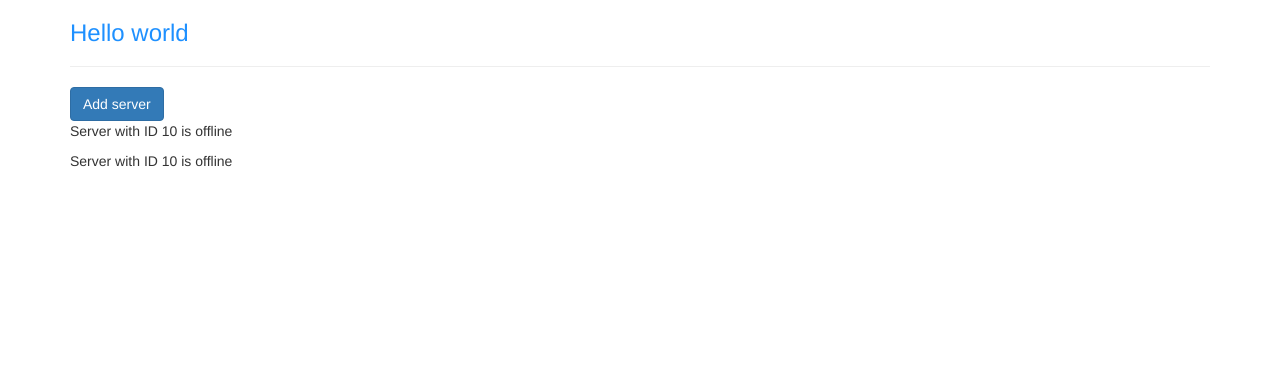
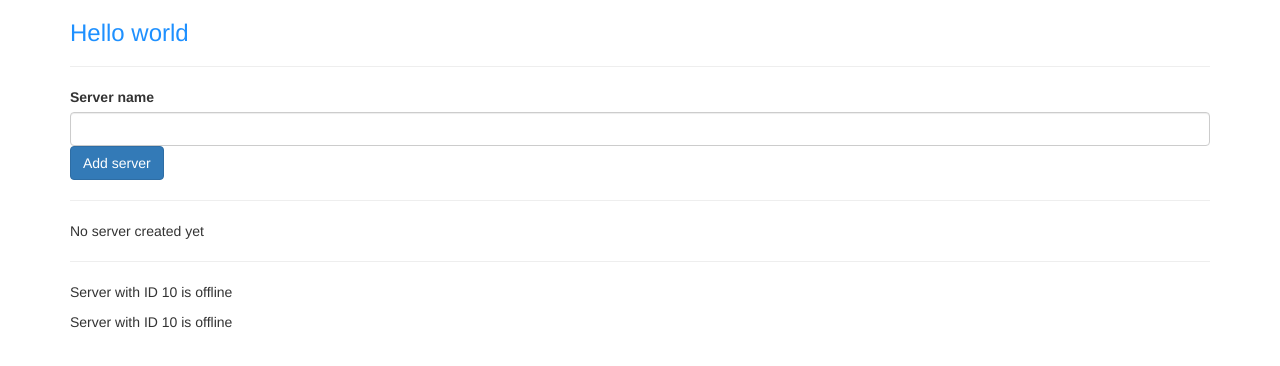
Before and after one commit to peterussell/angular-playground-3, an Angular app in the folder my-first-app/: page / in a window 1280 px wide. Shown: the top 366 px of the page. Built offline with nearby package versions, Linux system fonts and the light colour scheme.

Commit message:
Added basic event binding example.

```diff
--- a/my-first-app/src/app/servers/servers.component.html
+++ b/my-first-app/src/app/servers/servers.component.html
@@ -1,5 +1,21 @@
+<label>Server name</label>
+<input
+  type="text"
+  class="form-control"
+  (input)="onUpdateServerName($event)">
+
 <button
   class="btn btn-primary"
-  [disabled]="!canAddServer">Add server</button>
+  [disabled]="!canAddServer"
+  (click)="onCreateServer()">Add server</button>
+<br />
+
+<p>{{ newServerName }}</p>
+<hr />
+
+{{ serverCreationStatus }}
+
+<hr />
+
 <app-server></app-server>
 <app-server></app-server>
--- a/my-first-app/src/app/servers/servers.component.ts
+++ b/my-first-app/src/app/servers/servers.component.ts
@@ -7,6 +7,8 @@ import { Component, OnInit } from '@angular/core';
 })
 export class ServersComponent implements OnInit {
   canAddServer = false;
+  newServerName = "";
+  serverCreationStatus = "No server created yet";
 
   constructor() {
     setTimeout(() => {
@@ -16,4 +18,12 @@ export class ServersComponent implements OnInit {
 
   ngOnInit(): void {
   }
+
+  onCreateServer() {
+    this.serverCreationStatus = "Server was created";
+  }
+
+  onUpdateServerName(event: Event) {
+    this.newServerName = (<HTMLInputElement>event.target).value;
+  }
 }
```
